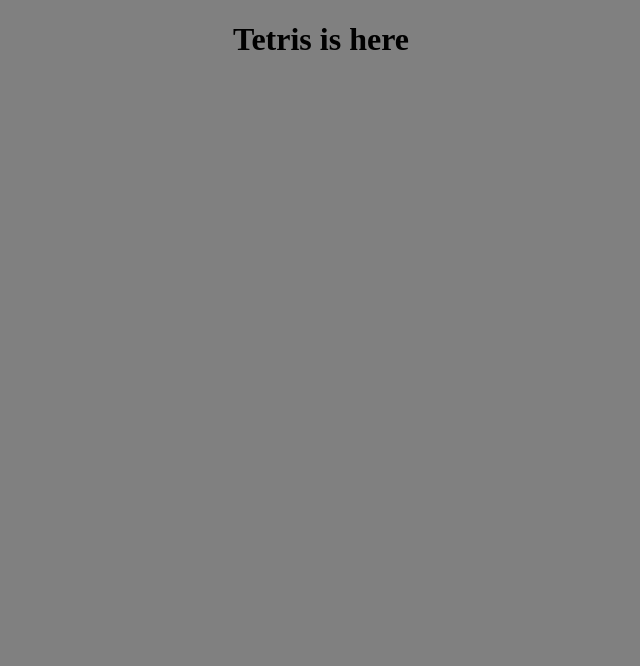
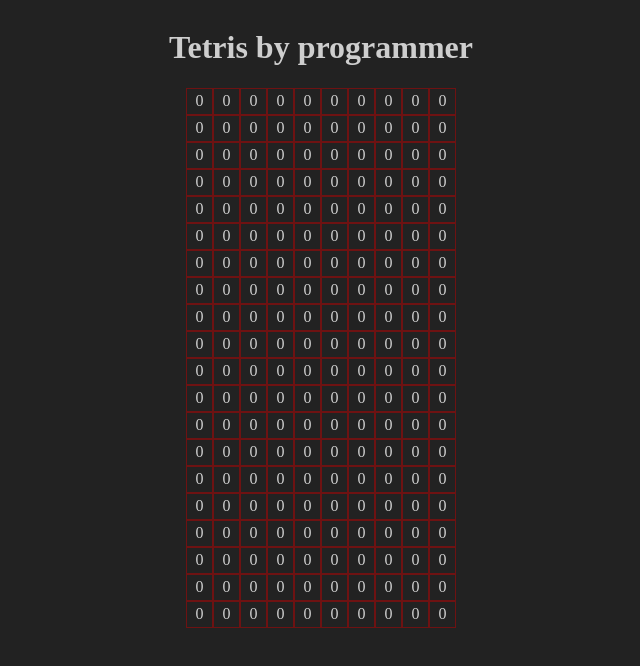
Before and after one commit to NishantTheProgrammer/tetris, a plain HTML site: page index.html in a window 1280 px wide. Shown: the whole page, without its empty margins (319-959 px from the left). Drawn offline with Linux system fonts and the light colour scheme.

Commit message:
grid setup

```diff
--- a/index.html
+++ b/index.html
@@ -7,7 +7,7 @@
     <link rel="stylesheet" href="./style.css">
 </head>
 <body>
-    <h1>Tetris is here</h1>
+    <h1>Tetris by programmer</h1>
     <div id="root"></div>
 </body>
 <script src="./script.js"></script>
--- a/script.js
+++ b/script.js
@@ -1 +1,38 @@
 console.log('hello')
+
+const M = 20;
+const N = 10;
+let grid;
+const intializeGrid = () => {
+    grid = new Array(N).fill(0).map(() => {
+        return new Array(M).fill(0);
+    })
+}
+
+const render = () => {
+    console.log(grid);
+
+    const innerHTML = grid.map(row => {
+        return `
+            <div class="row">
+            ${
+                row.map(col => {
+                    return `<div class="box">${col}</div>`
+                }).join('')
+            }
+            </div>
+        `;
+    }).join('');
+
+    document.getElementById('root').innerHTML = innerHTML;
+}
+
+
+
+const startGame = () => {
+    intializeGrid();
+    render();
+}
+
+
+startGame();
--- a/style.css
+++ b/style.css
@@ -1,7 +1,24 @@
 body {
-    background-color: grey;
+    background-color: rgb(34, 34, 34);
+    color: rgb(206, 206, 206);
+    display: flex;
+    flex-direction: column;
 }
 
 h1 {
     text-align: center;
 }
+
+#root {
+    margin: 0 auto;
+    display: flex;
+}
+
+.box {
+    height: 25px;
+    width: 25px;
+    border: 1px solid rgb(110, 18, 18);
+    display: flex;
+    justify-content: center;
+    align-items: center;
+}
```
